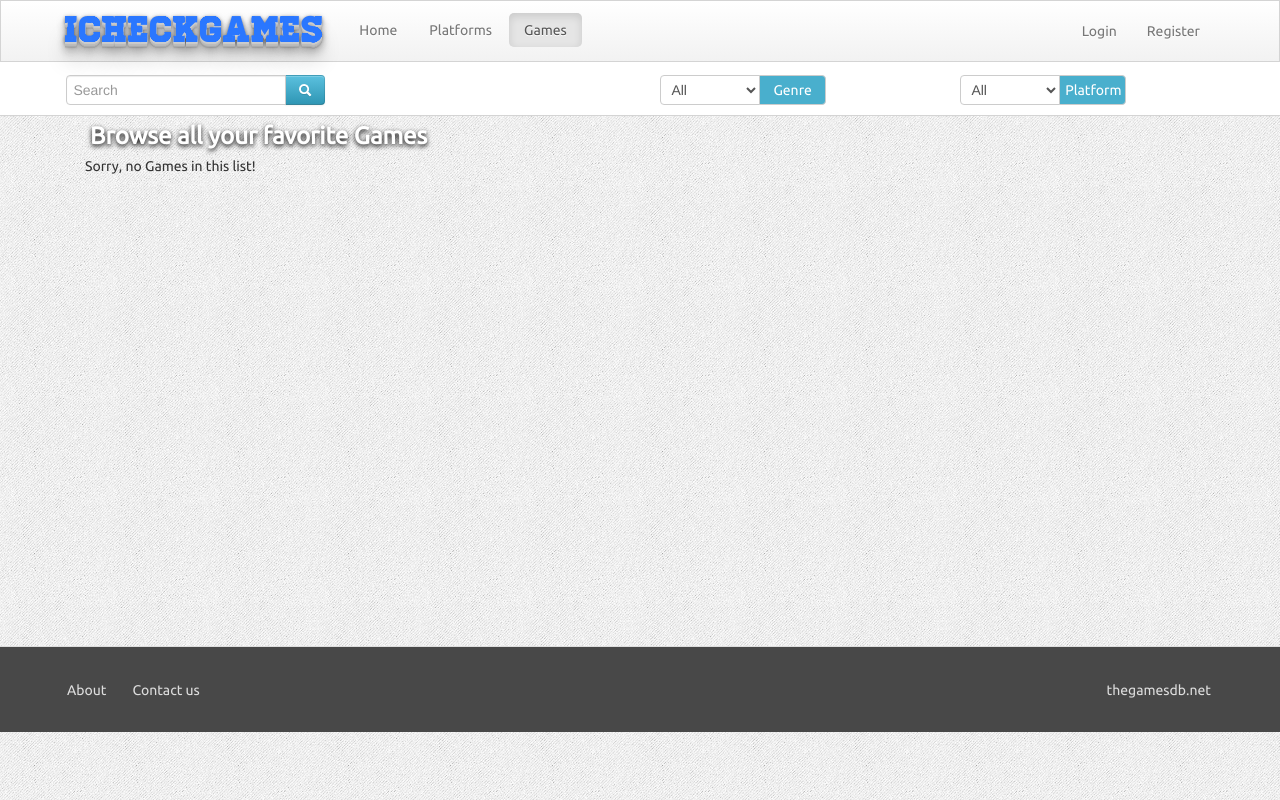
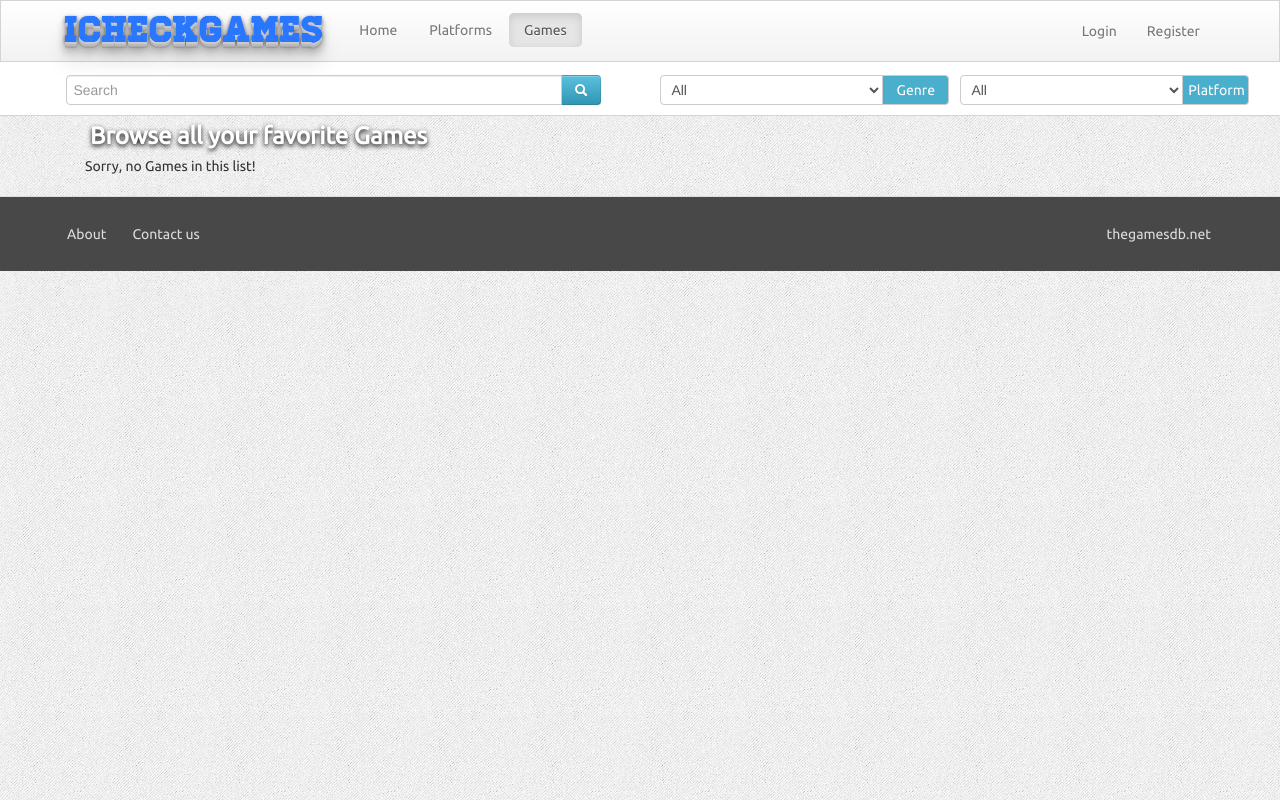
Before and after one commit to abhidevmumbai/checkit, a Django app: page /games/ in a window 1280 px wide. Run offline with Django 3.2, Linux system fonts and the light colour scheme; data that the repository does not hold is empty; some web fonts are replaced.

Commit message:
Added sticky footer fix - needs to be tested on larger screen

```diff
--- a/static/css/main.css
+++ b/static/css/main.css
@@ -11,7 +11,9 @@ yellow: #fff18b*/
 	font-family: Homestead-Display;
 	src: url('/static/fonts/Homestead-Display.ttf');
 }
-
+html, body{
+	height: 100%;
+}
 body{
 	background: #ececec url('/static/img/bg.jpg') repeat;
 	font-family: 'Ubuntu', sans-serif, arial;
@@ -43,6 +45,7 @@ ul{ list-style-type: none; margin: 0}
 
 #wrapper{
 	/*overflow: hidden;*/
+	min-height: 100%;
 }
 #wrapper .view, #wrapper .plain_view{
 	/*min-width: 1024px;*/
@@ -128,8 +131,9 @@ ul{ list-style-type: none; margin: 0}
 	text-shadow:0px 2px 5px #000;
 }
 #wrapper > .container{
-	/*width: 93%;*/
-	min-height: 500px;
+	/*width: 93%;
+	min-height: 500px;*/
+	padding-bottom: 75px;/*same as footer height*/
 }
 
 /*Logo bar
@@ -250,6 +254,9 @@ ul{ list-style-type: none; margin: 0}
 }
 .splash_view h1{ margin-top: 100px; position: relative;}
 
+.carousel{
+	margin: 0;
+}
 .carousel-control{
 	z-index: 2;
 }
@@ -292,6 +299,7 @@ ul{ list-style-type: none; margin: 0}
 }*/
 /*Game list*/
 #game_search_form .field{
+	display: block;
 	margin: 5px 2%;
 }
 #game_search_form select{
@@ -788,9 +796,9 @@ ul{ list-style-type: none; margin: 0}
 	background: #484848;
 	border-top: solid 1px #DDD;
 	color: #999;
-	margin-top: 30px;
+	margin-top: -75px;/*same as footer height*/
 	overflow: hidden;
-	padding: 2% 0;
+	padding: 20px 0;
 }
 .footer .nav{
 	margin: 0;
```
